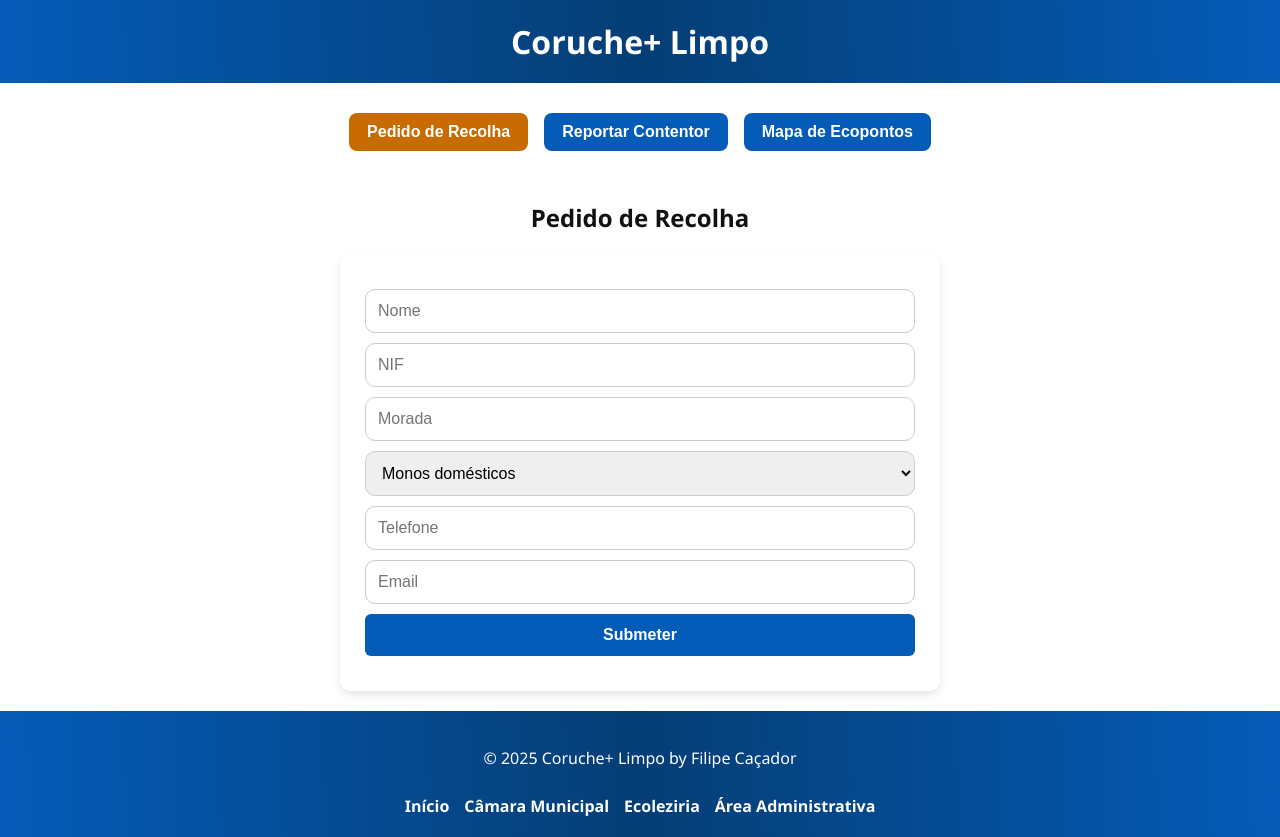
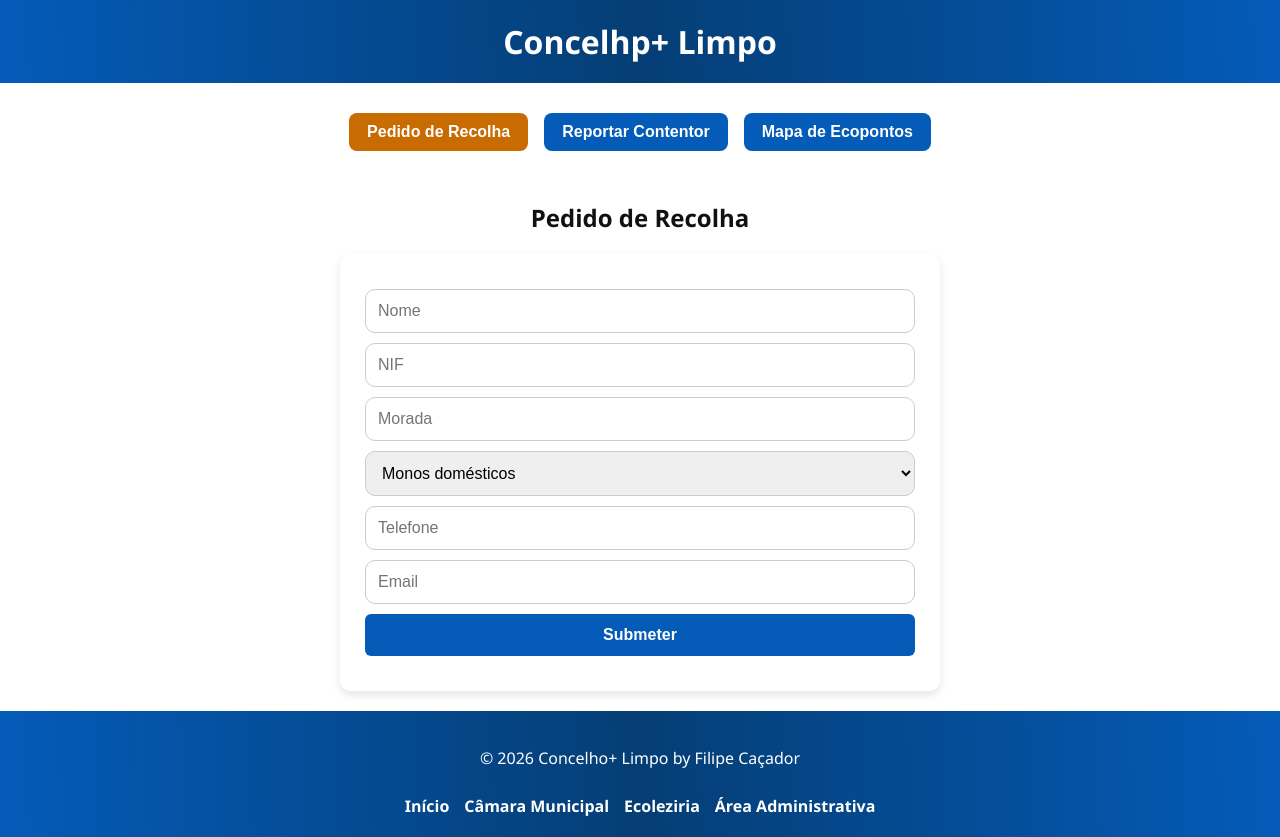
Before and after one commit to FilipeCacador2/Concelho-Limpo, a Flask app: page / in a window 1280 px wide. Run offline with Flask 3, Linux system fonts and the light colour scheme; some libraries are stand-ins or nearby versions.

Commit message:
2026 updates

```diff
--- a/app.py
+++ b/app.py
@@ -10,7 +10,7 @@ def get_db():
         host="localhost",
         user="root",
         password="",
-        database="coruche_limpo"
+        database="concelho_limpo"
     )
 
 
--- a/templates/index.html
+++ b/templates/index.html
@@ -2,12 +2,12 @@
 <html lang="pt">
   <head>
     <meta charset="UTF-8">
-    <title>Coruche+ Limpo</title>
+    <title>Concelho+ Limpo</title>
     <link rel="stylesheet" href="{{ url_for('static', filename='css/style.css') }}">
     <link rel="icon" type="image/png" href="{{ url_for('static', filename='icons/favicon.png') }}">
   </head>
   <body>
-    <h1>Coruche+ Limpo</h1>
+    <h1>Concelhp+ Limpo</h1>
 
     <div class="form-toggle">
       <button type="button" data-form="recolhaSection">Pedido de Recolha</button>
@@ -72,7 +72,7 @@
 
     <footer>
       <div class="footer-content">
-        <p>&copy; 2025 Coruche+ Limpo by Filipe Caçador</p>
+        <p>&copy; 2026 Concelho+ Limpo by Filipe Caçador</p>
         <nav>
           <ul>
             <li><a href="/">Início</a></li>
--- a/templates/login.html
+++ b/templates/login.html
@@ -23,7 +23,7 @@
 
     <footer>
       <div class="footer-content">
-        <p>&copy; 2025 Coruche+ Limpo by Filipe Caçador</p>
+        <p>&copy; 2025 Concelho+ Limpo by Filipe Caçador</p>
         <nav>
           <ul>
             <li><a href="{{ url_for('index') }}">Início</a></li>
```
Also changed, not shown: concelho_limpo.sql.
